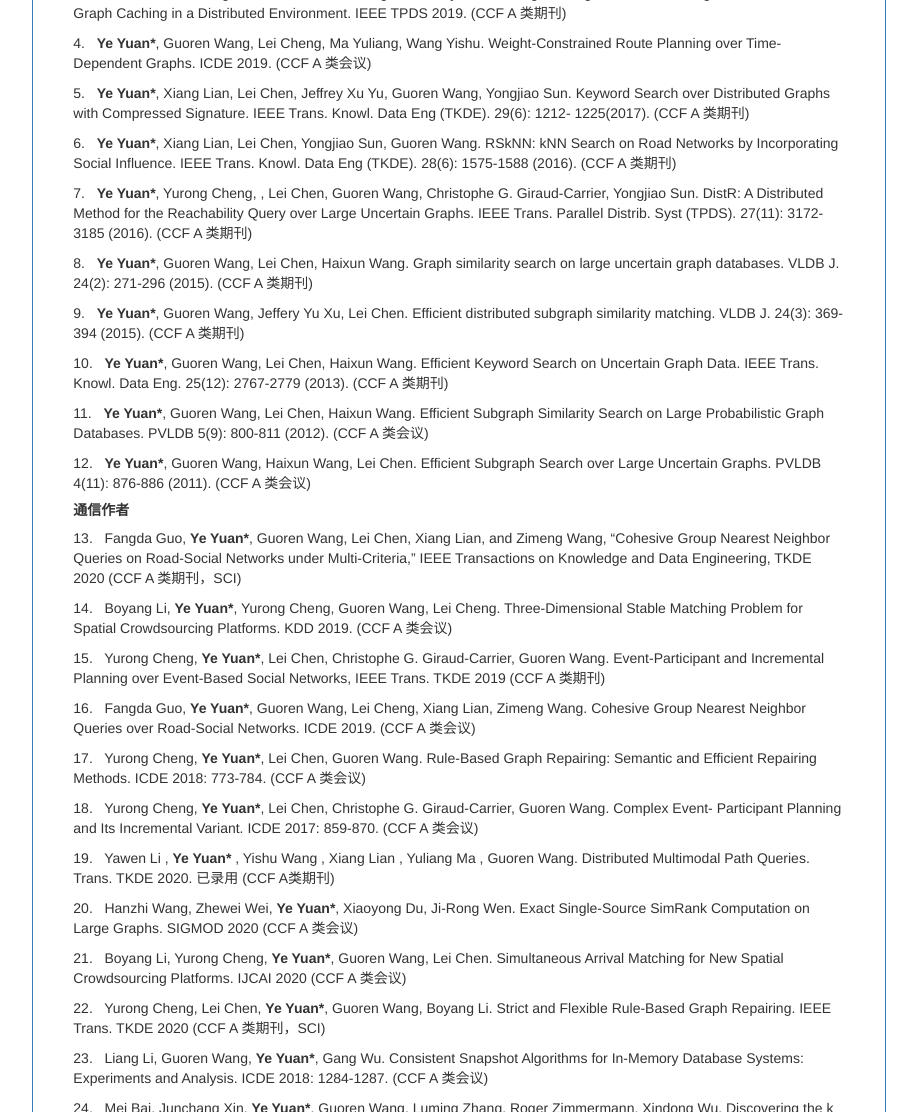
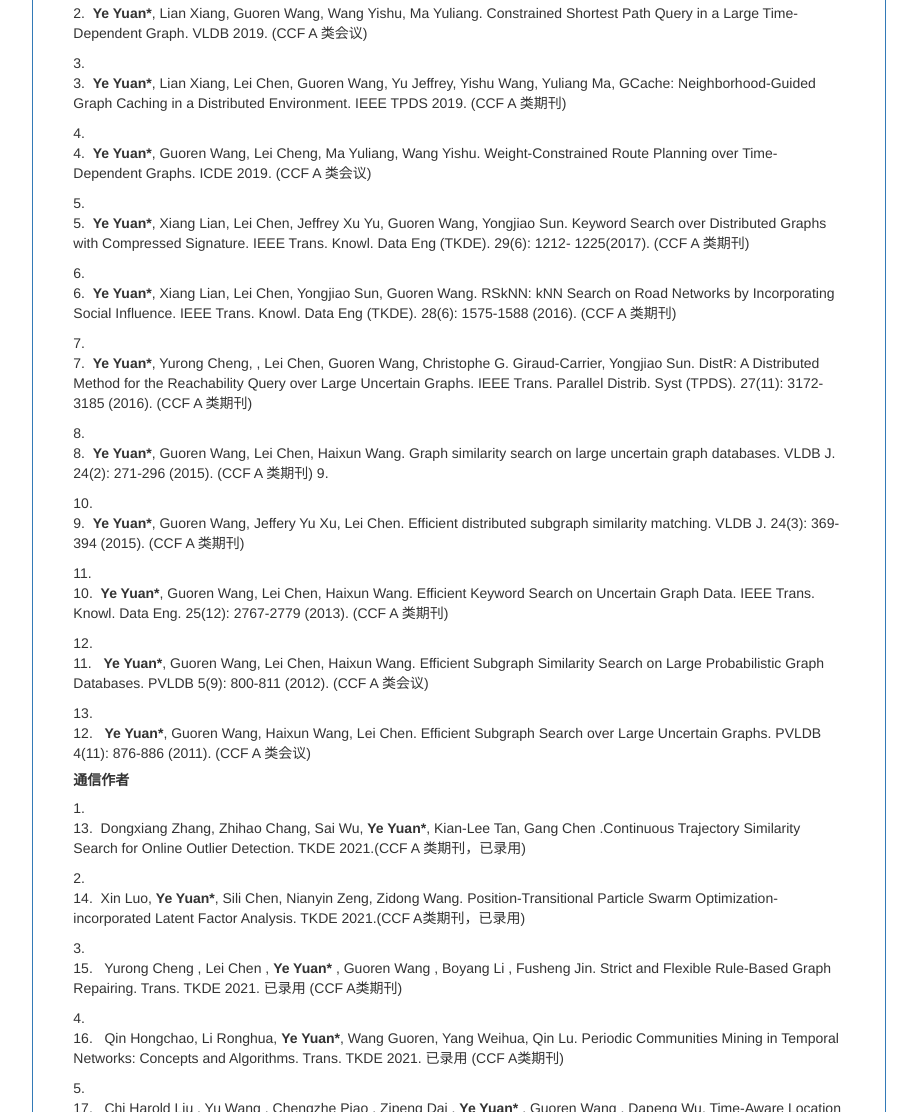
Before and after one commit to yeyuanbit/yeyuanbit.github.io, a plain HTML site: page index.html in a window 1280 px wide. Shown: the part 2524-3636 px from the top of the page, without its empty margins (181-1098 px from the left). Drawn offline with nearby package versions, Linux system fonts and the light colour scheme.

Commit message:
Update index.html

```diff
--- a/index.html
+++ b/index.html
@@ -191,6 +191,9 @@
 					<div class="con01_t"  id="honors">
 							<h4>获得奖励</h4>
 							<p>
+							电子学会自然科学一等奖(第一排名)
+							</p>
+							<p>
 							科技部进步一等奖
 							</p>
 							<p>
@@ -289,124 +292,50 @@
 
 			<div class="con01_t" id="papers">
 							<h4>论文代表作(部分)</h4>
-							<h5><strong>第一作者</strong></h5>
+<h5><strong>第一作者</strong></h5>
 
-							<p>
-								<strong>Ye Yuan*</strong>, Delong Ma, Zhenyu Wen, Yuliang Ma, Guoren Wang and Lei Chen. Efficient Graph Query Processing over Geo-Distributed Datacenters. SIGIR 2020 (CCF A 类会议)
-							</p>
-							<p>
-								<strong>Ye Yuan*</strong>, Lian Xiang, Guoren Wang, Wang Yishu, Ma Yuliang. Constrained Shortest Path Query in a Large Time-Dependent Graph. VLDB 2019. (CCF A 类会议)
-							</p>
-							<p>
-								<strong>Ye Yuan*</strong>, Lian Xiang, Lei Chen, Guoren Wang, Yu Jeffrey, Yishu Wang, Yuliang Ma, GCache: Neighborhood-Guided Graph Caching in a Distributed Environment. IEEE TPDS 2019. (CCF A 类期刊)
-							</p>
-							<p>
-								<strong>Ye Yuan*</strong>, Guoren Wang, Lei Cheng, Ma Yuliang,  Wang Yishu. Weight-Constrained Route Planning  over Time-Dependent Graphs. ICDE 2019. (CCF A 类会议)
-							</p>
-							<p>
-								<strong>Ye Yuan*</strong>, Xiang Lian, Lei Chen, Jeffrey Xu Yu, Guoren Wang, Yongjiao Sun. Keyword Search over Distributed Graphs with Compressed Signature. IEEE Trans. Knowl. Data Eng (TKDE). 29(6): 1212- 1225(2017). (CCF A 类期刊)
-							</p>
-							<p>
-								<strong>Ye Yuan*</strong>, Xiang Lian, Lei Chen, Yongjiao Sun, Guoren Wang. RSkNN: kNN Search  on Road  Networks by Incorporating Social Influence. IEEE Trans. Knowl. Data Eng (TKDE). 28(6): 1575-1588 (2016). (CCF A 类期刊)
-							</p>
-
-							<p>
-								<strong>Ye Yuan*</strong>, Yurong Cheng, , Lei Chen, Guoren Wang, Christophe G. Giraud-Carrier, Yongjiao Sun. DistR: A Distributed Method for the Reachability Query over Large Uncertain Graphs. IEEE Trans. Parallel Distrib. Syst (TPDS). 27(11): 3172-3185 (2016). (CCF A 类期刊)
-							</p>
-
-							<p>
-								<strong>Ye Yuan*</strong>, Guoren Wang, Lei Chen, Haixun Wang. Graph similarity search on large uncertain graph databases. VLDB J. 24(2): 271-296 (2015). (CCF A 类期刊)
-
-							</p>
-
-							<p>
-								<strong>Ye Yuan*</strong>, Guoren Wang, Jeffery Yu Xu, Lei Chen. Efficient distributed subgraph similarity matching. VLDB J. 24(3): 369-394 (2015). (CCF A 类期刊)
-							</p>
-
-							<p>
-								<strong>Ye Yuan*</strong>, Guoren Wang, Lei Chen, Haixun Wang. Efficient Keyword Search on Uncertain Graph Data. IEEE Trans. Knowl. Data Eng. 25(12): 2767-2779 (2013). (CCF A 类期刊)
-							</p>
-
-							<p>	<strong>Ye Yuan*</strong>, Guoren Wang, Lei Chen, Haixun Wang. Efficient Subgraph Similarity Search on Large Probabilistic Graph Databases. PVLDB 5(9): 800-811 (2012). (CCF A 类会议)
-							</p>
-
-							<p>	<strong>Ye Yuan*</strong>, Guoren Wang, Haixun Wang, Lei Chen. Efficient Subgraph Search over Large  Uncertain    Graphs. PVLDB 4(11): 876-886 (2011). (CCF A 类会议)
-
-							</p>
-							<h5><strong>通信作者</strong></h5>
-							<p>
-								Fangda Guo, <strong>Ye Yuan*</strong>, Guoren Wang, Lei Chen, Xiang Lian, and Zimeng Wang, “Cohesive Group Nearest Neighbor Queries on Road-Social Networks under Multi-Criteria,” IEEE Transactions on Knowledge and Data Engineering, TKDE 2020 (CCF A 类期刊，SCI)
-							</p>
-							<p>
-								Boyang Li, <strong>Ye Yuan*</strong>, Yurong Cheng, Guoren Wang, Lei Cheng. Three-Dimensional Stable Matching Problem for Spatial Crowdsourcing Platforms. KDD 2019. (CCF A 类会议)
-							</p>
-							<p>
-								Yurong Cheng, <strong>Ye Yuan*</strong>, Lei Chen, Christophe G. Giraud-Carrier, Guoren Wang. Event-Participant and Incremental Planning over Event-Based Social Networks, IEEE Trans. TKDE 2019 (CCF A 类期刊)
-							</p>
-							<p>
-								Fangda Guo, <strong>Ye Yuan*</strong>, Guoren Wang, Lei Cheng, Xiang Lian, Zimeng Wang. Cohesive Group Nearest Neighbor Queries over Road-Social Networks. ICDE 2019. (CCF A 类会议)
-							</p>
-
-							<p>
-								Yurong Cheng, <strong>Ye Yuan*</strong>, Lei Chen, Guoren Wang. Rule-Based Graph Repairing: Semantic and Efficient Repairing Methods. ICDE 2018: 773-784. (CCF A 类会议)
-							</p>
-							<p>
-								Yurong Cheng, <strong>Ye Yuan*</strong>, Lei Chen, Christophe G. Giraud-Carrier, Guoren Wang. Complex Event- Participant Planning and Its Incremental Variant. ICDE 2017: 859-870. (CCF A 类会议)
-							</p>
-
-							<p> Yawen Li , <strong>Ye Yuan*</strong> , Yishu Wang , Xiang Lian , Yuliang Ma , Guoren Wang. Distributed Multimodal Path Queries. Trans. TKDE 2020. 已录用 (CCF A类期刊) </p>
-
-							<p> Hanzhi Wang, Zhewei Wei, <strong>Ye Yuan*</strong>, Xiaoyong Du, Ji-Rong Wen. Exact Single-Source SimRank Computation on Large Graphs. SIGMOD 2020 (CCF A 类会议) </p>
-
-							<p>
-								Boyang Li, Yurong Cheng, <strong>Ye Yuan*</strong>, Guoren Wang, Lei Chen. Simultaneous Arrival Matching for New Spatial Crowdsourcing Platforms. IJCAI 2020 (CCF A 类会议)			 </p>
-
-							<p>
-								Yurong Cheng, Lei Chen, <strong>Ye Yuan*</strong>, Guoren Wang, Boyang Li. Strict and Flexible Rule-Based Graph Repairing. IEEE Trans. TKDE 2020 (CCF A 类期刊，SCI)				   </p>
-
-							<p>
-								Liang Li, Guoren Wang, <strong>Ye Yuan*</strong>, Gang Wu. Consistent  Snapshot  Algorithms  for  In-Memory  Database Systems: Experiments and Analysis. ICDE 2018: 1284-1287. (CCF A 类会议)
-							</p>
-
-							<p>
-								Mei Bai, Junchang Xin, <strong>Ye Yuan*</strong>, Guoren Wang, Luming Zhang, Roger Zimmermann, Xindong Wu. Discovering the k Representative Skyline Over a Sliding Window. Trans. TKDE. 28(8): 2041-2056 (2016). (CCF A 类期刊)
-							</p>
-
-
-
-							<p> Yurong Cheng , Lei Chen , <strong>Ye Yuan*</strong> , Guoren Wang , Boyang Li , Fusheng Jin. Strict and Flexible Rule-Based Graph Repairing.  Trans. TKDE 2020. 已录用 (CCF A类期刊) </p>
-
-							<p> Qin Hongchao, Li Ronghua, <strong>Ye Yuan*</strong>, Wang Guoren, Yang Weihua, Qin Lu. Periodic Communities Mining in Temporal Networks: Concepts and Algorithms. Trans. TKDE 2020. 已录用 (CCF A类期刊)  </p>
-
-
-							<p> Chi Harold Liu , Yu Wang , Chengzhe Piao , Zipeng Dai , <strong>Ye Yuan*</strong> , Guoren Wang , Dapeng Wu. Time-Aware Location Prediction by Convolutional Area-of-Interest Modeling and Memory-Augmented Attentive LSTM. Trans. TKDE 2020. 已录用 (CCF A类期刊) </p>
-
-							<p> Peng Jia, Pinghui Wang, Junzhou Zhao, Jing Tao, <strong>Ye Yuan*</strong>, Xiaohong Guan. Erasable Virtual HyperLogLog for Approximating Data Distribution over Data Streams. Trans. TKDE 2020. 已录用 (CCF A类期刊) </p>
-
-							<p> Dongxiang Zhang, Zhihao Chang, Sai Wu, <strong>Ye Yuan*</strong>, Kian-Lee Tan, and Gang Chen. Continuous Trajectory Similarity Search for Online Outlier Detection. Trans. TKDE 2020. 已录用 (CCF A类期刊)  </p>
-
-							<p> Changsheng Li, Handong Ma, Zhao Kang, <strong>Ye Yuan*</strong>, Xiao-Yu Zhang, Guoren Wang. On Deep Unsupervised Active Learning. IJCAI 2020: 2626-2632. (CCF A类会议)  </p>
-
-
-							<p>
-								Chi Harold Liu, Yinuo Zhao, Zipeng Dai, <strong>Ye Yuan*</strong>, Guoren Wang, Dapeng Wu, Kin K. Leung. Curiosity-Driven Energy-Efficient Worker Scheduling in Vehicular Crowdsourcing: A Deep Reinforcement Learning Approach. ICDE 2020 (CCF A 类会议)
-							</p>
-							<p>
-								Yurong Cheng, Boyang Li, <strong>Ye Yuan*</strong>, Guoren Wang, Lei Cheng. Real-Time Cross Online Matching in Spatial Crowdsourcing.  ICDE 2020 (CCF A 类会议)
-							</p>
-
-							<p>
-								Liang Li, Guoren Wang, Gang Wu, <strong>Ye Yuan*</strong>, Lei Chen, Xiang Lian. A Comparative Study of Consistent Snapshot Algorithms for Main-Memory Database Systems. Trans. TKDE 2019(CCF A类期刊)
-							</p>
-							<p>
-								Hongchao Qin, Rong-Hua Li, Guoren Wang, Lu Qin, Yurong Cheng, <strong>Ye Yuan*</strong>. Mining Periodic  Cliques in Temporal Networks. ICDE 2019. (CCF A 类会议)
-							</p>
-
-							<p>
-								Deke Guo, Jie Wu, Honghui Chen, <strong>Ye Yuan*</strong>, Xueshan Luo. The Dynamic Bloom Filters. Trans. TKDE. 22(1): 120-133 (2010). (CCF A 类期刊)
-							</p>
-
-			</div>
+1.	<p><strong>Ye Yuan*</strong>, Delong Ma, Zhenyu Wen, Yuliang Ma, Guoren Wang and Lei Chen. Efficient Graph Query Processing over Geo-Distributed Datacenters. SIGIR 2020 (CCF A 类会议) </p>
+2.	<p><strong>Ye Yuan*</strong>, Lian Xiang, Guoren Wang, Wang Yishu, Ma Yuliang. Constrained Shortest Path Query in a Large Time-Dependent Graph. VLDB 2019. (CCF A 类会议) </p>
+3.	<p><strong>Ye Yuan*</strong>, Lian Xiang, Lei Chen, Guoren Wang, Yu Jeffrey, Yishu Wang, Yuliang Ma, GCache: Neighborhood-Guided Graph Caching in a Distributed Environment. IEEE TPDS 2019. (CCF A 类期刊) </p>
+4.	<p><strong>Ye Yuan*</strong>, Guoren Wang, Lei Cheng, Ma Yuliang,  Wang Yishu. Weight-Constrained Route Planning  over Time-Dependent Graphs. ICDE 2019. (CCF A 类会议) </p>
+5.	<p><strong>Ye Yuan*</strong>, Xiang Lian, Lei Chen, Jeffrey Xu Yu, Guoren Wang, Yongjiao Sun. Keyword Search over Distributed Graphs with Compressed Signature. IEEE Trans. Knowl. Data Eng (TKDE). 29(6): 1212- 1225(2017). (CCF A 类期刊)	</p>
+6.	<p><strong>Ye Yuan*</strong>, Xiang Lian, Lei Chen, Yongjiao Sun, Guoren Wang. RSkNN: kNN Search  on Road  Networks by Incorporating Social Influence. IEEE Trans. Knowl. Data Eng (TKDE). 28(6): 1575-1588 (2016). (CCF A 类期刊) </p>
+7.	<p><strong>Ye Yuan*</strong>, Yurong Cheng, , Lei Chen, Guoren Wang, Christophe G. Giraud-Carrier, Yongjiao Sun. DistR: A Distributed Method for the Reachability Query over Large Uncertain Graphs. IEEE Trans. Parallel Distrib. Syst (TPDS). 27(11): 3172-3185 (2016). (CCF A 类期刊) </p>
+8.	<p><strong>Ye Yuan*</strong>, Guoren Wang, Lei Chen, Haixun Wang. Graph similarity search on large uncertain graph databases. VLDB J. 24(2): 271-296 (2015). (CCF A 类期刊)
+9.	</p>
+10.	<p><strong>Ye Yuan*</strong>, Guoren Wang, Jeffery Yu Xu, Lei Chen. Efficient distributed subgraph similarity matching. VLDB J. 24(3): 369-394 (2015). (CCF A 类期刊) </p>
+11.	<p><strong>Ye Yuan*</strong>, Guoren Wang, Lei Chen, Haixun Wang. Efficient Keyword Search on Uncertain Graph Data. IEEE Trans. Knowl. Data Eng. 25(12): 2767-2779 (2013). (CCF A 类期刊) </p>
+12.	<p>	<strong>Ye Yuan*</strong>, Guoren Wang, Lei Chen, Haixun Wang. Efficient Subgraph Similarity Search on Large Probabilistic Graph Databases. PVLDB 5(9): 800-811 (2012). (CCF A 类会议) </p>
+13.	<p>	<strong>Ye Yuan*</strong>, Guoren Wang, Haixun Wang, Lei Chen. Efficient Subgraph Search over Large  Uncertain    Graphs. PVLDB 4(11): 876-886 (2011). (CCF A 类会议)</p>
+<h5><strong>通信作者</strong></h5>
+1.	<p>Dongxiang Zhang, Zhihao Chang, Sai Wu, <strong>Ye Yuan*</strong>, Kian-Lee Tan, Gang Chen .Continuous Trajectory Similarity Search for Online Outlier Detection. TKDE 2021.(CCF A 类期刊，已录用) </p>
+2.	<p>Xin Luo, <strong>Ye Yuan*</strong>, Sili Chen, Nianyin Zeng, Zidong Wang. Position-Transitional Particle Swarm Optimization-incorporated Latent Factor Analysis. TKDE 2021.(CCF A类期刊，已录用)</p>
+3.	<p> Yurong Cheng , Lei Chen , <strong>Ye Yuan*</strong> , Guoren Wang , Boyang Li , Fusheng Jin. Strict and Flexible Rule-Based Graph Repairing.  Trans. TKDE 2021. 已录用 (CCF A类期刊) </p>
+4.	<p> Qin Hongchao, Li Ronghua, <strong>Ye Yuan*</strong>, Wang Guoren, Yang Weihua, Qin Lu. Periodic Communities Mining in Temporal Networks: Concepts and Algorithms. Trans. TKDE 2021. 已录用 (CCF A类期刊)  </p>
+5.	<p> Chi Harold Liu , Yu Wang , Chengzhe Piao , Zipeng Dai , <strong>Ye Yuan*</strong> , Guoren Wang , Dapeng Wu. Time-Aware Location Prediction by Convolutional Area-of-Interest Modeling and Memory-Augmented Attentive LSTM. Trans. TKDE 2021. 已录用 (CCF A类期刊) </p>
+6.	<p>Fangda Guo, <strong>Ye Yuan*</strong>, Guoren Wang, Lei Chen, Xiang Lian, and Zimeng Wang, “Cohesive Group Nearest Neighbor Queries on Road-Social Networks under Multi-Criteria,” IEEE Transactions on Knowledge and Data Engineering, TKDE 2021 (CCF A 类期刊，SCI) </p>
+7.	<p> Yurong Cheng, <strong>Ye Yuan*</strong>, Lei Chen, Christophe Giraud-Carrier, Guoren Wang, Boyang Li. Event-Participant and Incremental Planning over Event-Based Social Networks. TKDE 2021. 已录用 (CCF A类期刊)</p>
+8.	<p>Liang Li, Guoren Wang, Gang Wu, <strong>Ye Yuan*</strong>, Lei Chen, Xiang Lian. A Comparative Study of Consistent Snapshot Algorithms for Main-Memory Database Systems. TKDE 2021. 已录用 (CCF A类期刊)</p>
+9.	<p> Yawen Li , <strong>Ye Yuan*</strong> , Yishu Wang , Xiang Lian , Yuliang Ma , Guoren Wang. Distributed Multimodal Path Queries. Trans. TKDE 2021. 已录用 (CCF A类期刊) </p>
+10.	<p>陈迪</p>
+11.	<p>Fangda Guo, <strong>Ye Yuan*</strong>, Guoren Wang, Xiangguo Zhao, Hao Sun . Multi-attributed Community Search in Road-social Networks. ICDE 2021( CCF A类会议）</p>
+12.	<P>Yishu Wang, <strong>Ye Yuan*</strong>, Hao Wang, Xiangmin Zhou, Congcong Mu, Guoren Wang. Constrained Route Planning over Large Multi-Modal Time-Dependent Networks. ICDE 2021.（CCF A类会议）</p>
+13.	<p>Boyang Li, <strong>Ye Yuan*</strong>, Yurong Cheng, Guoren Wang, Lei Cheng. Three-Dimensional Stable Matching Problem for Spatial Crowdsourcing Platforms. KDD 2019. (CCF A 类会议)</p>
+14.	<p>Yurong Cheng, <strong>Ye Yuan*</strong>, Lei Chen, Christophe G. Giraud-Carrier, Guoren Wang. Event-Participant and Incremental Planning over Event-Based Social Networks, IEEE Trans. TKDE 2019 (CCF A 类期刊)</p>
+15.	<p>Fangda Guo, <strong>Ye Yuan*</strong>, Guoren Wang, Lei Cheng, Xiang Lian, Zimeng Wang. Cohesive Group Nearest Neighbor Queries over Road-Social Networks. ICDE 2019. (CCF A 类会议)</p>
+16.	<p>Yurong Cheng, <strong>Ye Yuan*</strong>, Lei Chen, Guoren Wang. Rule-Based Graph Repairing: Semantic and Efficient Repairing Methods. ICDE 2018: 773-784. (CCF A 类会议)</p>
+17.	<p>Yurong Cheng, <strong>Ye Yuan*</strong>, Lei Chen, Christophe G. Giraud-Carrier, Guoren Wang. Complex Event- Participant Planning and Its Incremental Variant. ICDE 2017: 859-870. (CCF A 类会议)</p>
+18.	<p> Hanzhi Wang, Zhewei Wei, <strong>Ye Yuan*</strong>, Xiaoyong Du, Ji-Rong Wen. Exact Single-Source SimRank Computation on Large Graphs. SIGMOD 2020 (CCF A 类会议) </p>
+19.	<p>Boyang Li, Yurong Cheng, <strong>Ye Yuan*</strong>, Guoren Wang, Lei Chen. Simultaneous Arrival Matching for New Spatial Crowdsourcing Platforms. IJCAI 2020 (CCF A 类会议) </p>
+20.	<p>Liang Li, Guoren Wang, <strong>Ye Yuan*</strong>, Gang Wu. Consistent  Snapshot  Algorithms  for  In-Memory  Database Systems: Experiments and Analysis. ICDE 2018: 1284-1287. (CCF A 类会议) </p>
+21.	<p>Mei Bai, Junchang Xin, <strong>Ye Yuan*</strong>, Guoren Wang, Luming Zhang, Roger Zimmermann, Xindong Wu. Discovering the k Representative Skyline Over a Sliding Window. Trans. TKDE. 28(8): 2041-2056 (2016). (CCF A 类期刊) </p>
+22.	<p> Changsheng Li, Handong Ma, Zhao Kang, <strong>Ye Yuan*</strong>, Xiao-Yu Zhang, Guoren Wang. On Deep Unsupervised Active Learning. IJCAI 2020: 2626-2632. (CCF A类会议)  </p>
+23.	<p>Chi Harold Liu, Yinuo Zhao, Zipeng Dai, <strong>Ye Yuan*</strong>, Guoren Wang, Dapeng Wu, Kin K. Leung. Curiosity-Driven Energy-Efficient Worker Scheduling in Vehicular Crowdsourcing: A Deep Reinforcement Learning Approach. ICDE 2020 (CCF A 类会议)</p>
+24.	<p>Yurong Cheng, Boyang Li, <strong>Ye Yuan*</strong>, Guoren Wang, Lei Cheng. Real-Time Cross Online Matching in Spatial Crowdsourcing.  ICDE 2020 (CCF A 类会议)</p>
+25.	<p>	Liang Li, Guoren Wang, Gang Wu, <strong>Ye Yuan*</strong>, Lei Chen, Xiang Lian. A Comparative Study of Consistent Snapshot Algorithms for Main-Memory Database Systems. Trans. TKDE 2019(CCF A类期刊)	</p>
+26.	<p>Hongchao Qin, Rong-Hua Li, Guoren Wang, Lu Qin, Yurong Cheng, <strong>Ye Yuan*</strong>. Mining Periodic  Cliques in Temporal Networks. ICDE 2019. (CCF A 类会议) </p>
+27.	<p>Deke Guo, Jie Wu, Honghui Chen, <strong>Ye Yuan*</strong>, Xueshan Luo. The Dynamic Bloom Filters. Trans. TKDE. 22(1): 120-133 (2010). (CCF A 类期刊) </p>
+</div>
 
 
 
```
